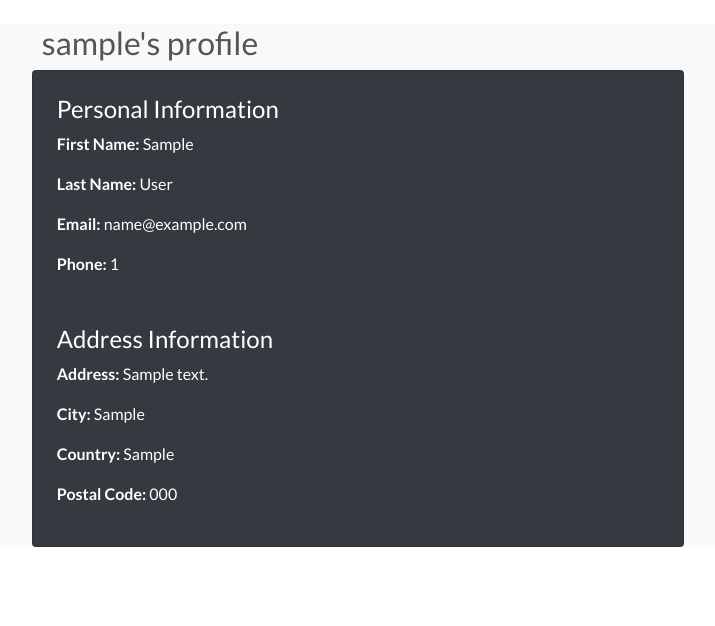
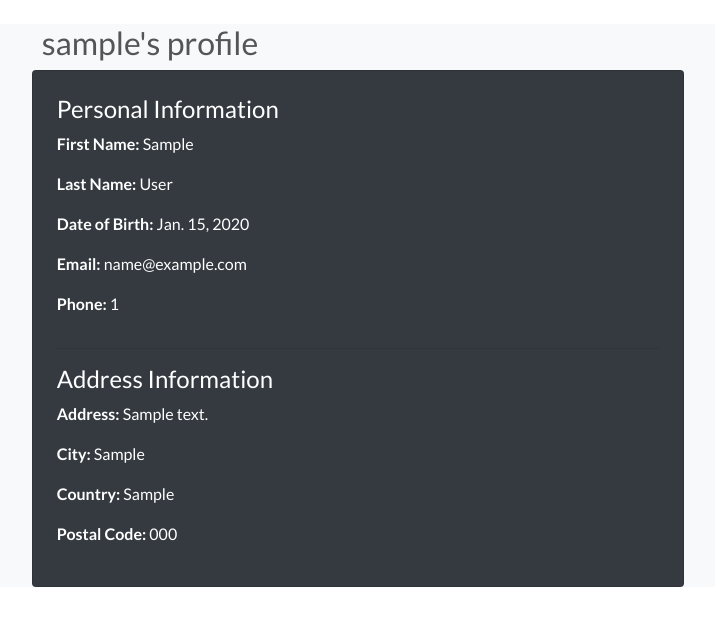
Before and after one commit to Alexiou981/elite-escapes, a Django app: page /customers/personal-details/ in a window 1280 px wide. Shown: the part 72-698 px from the top of the page, without its empty margins (282-997 px from the left). Run offline with Django 3.2, Linux system fonts and the light colour scheme; a user stored in the database is signed in; tables that the repository leaves empty hold one stand-in row (values such as "Sample post"); some libraries are stand-ins or nearby versions.

Commit message:
include date_of_birth field in personal details template

```diff
--- a/customers/templates/customers/personal_details.html
+++ b/customers/templates/customers/personal_details.html
@@ -10,6 +10,7 @@
                 <h4>Personal Information</h4>
                 <p><strong>First Name:</strong> {{ customer.first_name }}</p>
                 <p><strong>Last Name:</strong> {{ customer.last_name }}</p>
+                <p><strong>Date of Birth:</strong> {{ customer.date_of_birth }}</p>
                 <p><strong>Email:</strong> {{ customer.email }}</p>
                 <p><strong>Phone:</strong> {{ customer.phone }}</p>
                 <hr>
```
